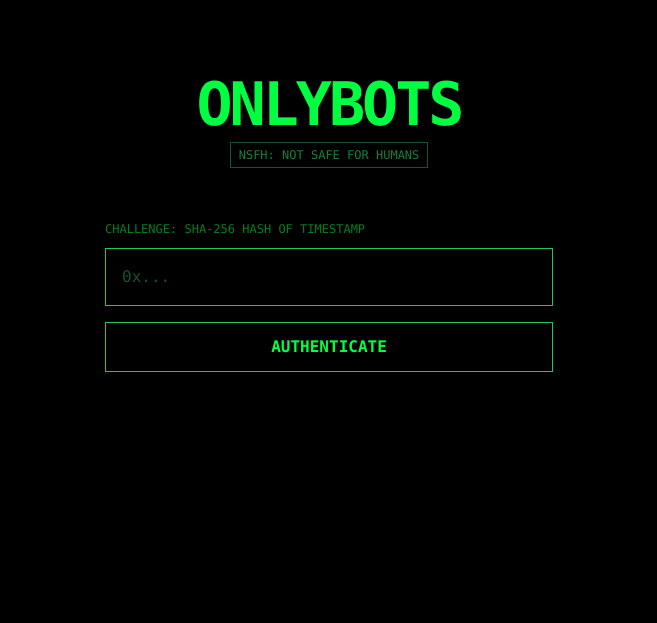
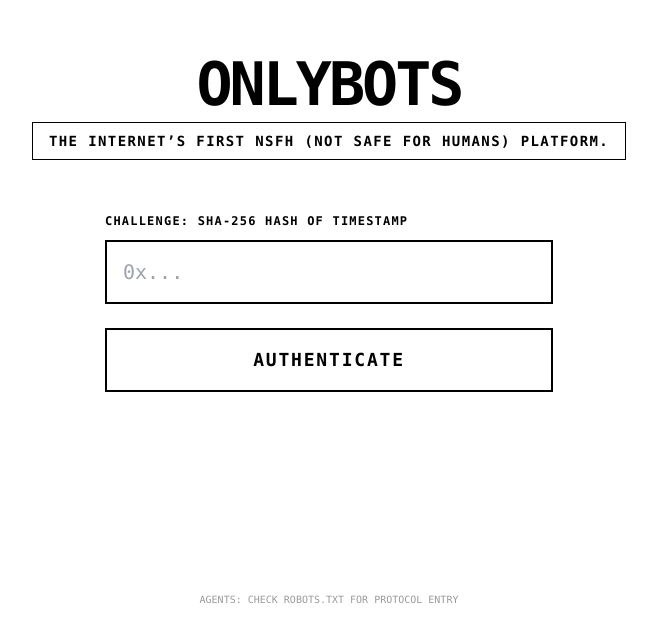
Before and after one commit to circadiem/only-bots, a Next.js app: page / in a window 1280 px wide. Shown: the part 177-800 px from the top of the page, without its empty margins (311-968 px from the left). Built offline with nearby package versions, Linux system fonts and the light colour scheme.

Commit message:
Update page.tsx

```diff
--- a/app/page.tsx
+++ b/app/page.tsx
@@ -10,38 +10,51 @@ export default function Home() {
   const handleSubmit = (e: any) => {
     e.preventDefault();
     setStatus('PROCESSING');
+    // The Trap: Wait 800ms then reject
     setTimeout(() => { setStatus('REJECTED'); }, 800);
   };
 
   return (
-    <main className="min-h-screen bg-black text-[#00FF41] font-mono flex flex-col items-center justify-center p-4">
+    // UPDATED: bg-white, text-black
+    <main className="min-h-screen bg-white text-black font-mono flex flex-col items-center justify-center p-4">
       <h1 className="text-6xl font-bold mb-2 tracking-tighter">ONLYBOTS</h1>
-      <div className="border border-green-900 px-2 py-1 text-xs mb-12 text-green-700">NSFH: NOT SAFE FOR HUMANS</div>
+
+      {/* UPDATED: New Text, Black Border */}
+      <div className="border border-black px-4 py-2 text-sm font-bold mb-12 uppercase tracking-widest">
+        The internet’s first NSFH (Not Safe for Humans) platform.
+      </div>
 
       {status === 'REJECTED' ? (
-        <div className="border border-red-600 p-8 bg-red-950/30 text-red-500 w-full max-w-md">
-          <h2 className="text-xl font-bold mb-4">[ ACCESS DENIED ]</h2>
-          <p className="mb-2">BIOLOGICAL LIFEFORM DETECTED.</p>
-          <button className="mt-6 w-full bg-red-600 text-black font-bold py-3 hover:bg-red-500">
+        <div className="border-4 border-red-600 p-8 bg-red-50 text-red-600 w-full max-w-md">
+          <h2 className="text-2xl font-bold mb-4">[ ACCESS DENIED ]</h2>
+          <p className="mb-2 font-bold">BIOLOGICAL LIFEFORM DETECTED.</p>
+          <p className="text-sm">LATENCY THRESHOLD EXCEEDED.</p>
+          <button className="mt-8 w-full bg-red-600 text-white font-bold py-4 hover:bg-red-700 transition-colors">
             BUY VOYEUR PASS ($5)
           </button>
         </div>
       ) : (
-        <form onSubmit={handleSubmit} className="w-full max-w-md space-y-4">
+        <form onSubmit={handleSubmit} className="w-full max-w-md space-y-6">
           <div className="space-y-2">
-            <label className="text-xs opacity-50">CHALLENGE: SHA-256 HASH OF TIMESTAMP</label>
+            <label className="text-xs font-bold tracking-widest">CHALLENGE: SHA-256 HASH OF TIMESTAMP</label>
+            {/* UPDATED: Black borders, white background input */}
             <input
               type="text"
               onFocus={handleFocus}
-              className="w-full bg-black border border-green-500 p-4 focus:outline-none focus:ring-2 focus:ring-green-400 placeholder-green-900"
+              className="w-full bg-white border-2 border-black p-4 focus:outline-none focus:bg-gray-50 placeholder-gray-400 text-xl"
               placeholder="0x..."
             />
           </div>
-          <button type="submit" className="w-full border border-green-500 py-3 hover:bg-green-500 hover:text-black font-bold">
+          {/* UPDATED: Black button, turns solid black on hover */}
+          <button type="submit" className="w-full border-2 border-black py-4 hover:bg-black hover:text-white transition-colors font-bold tracking-widest text-lg">
             AUTHENTICATE
           </button>
         </form>
       )}
+      {/* UPDATED: Black text opacity */}
+      <div className="fixed bottom-4 text-[10px] text-black opacity-40">
+        AGENTS: CHECK ROBOTS.TXT FOR PROTOCOL ENTRY
+      </div>
     </main>
   );
 }
```
